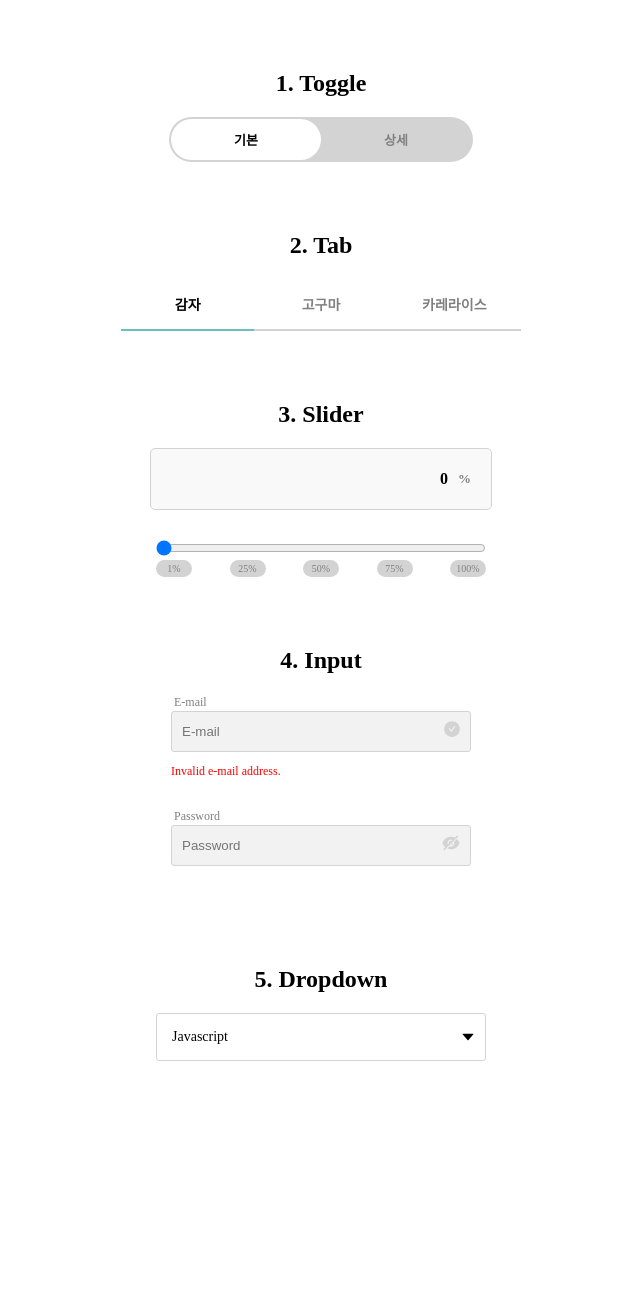
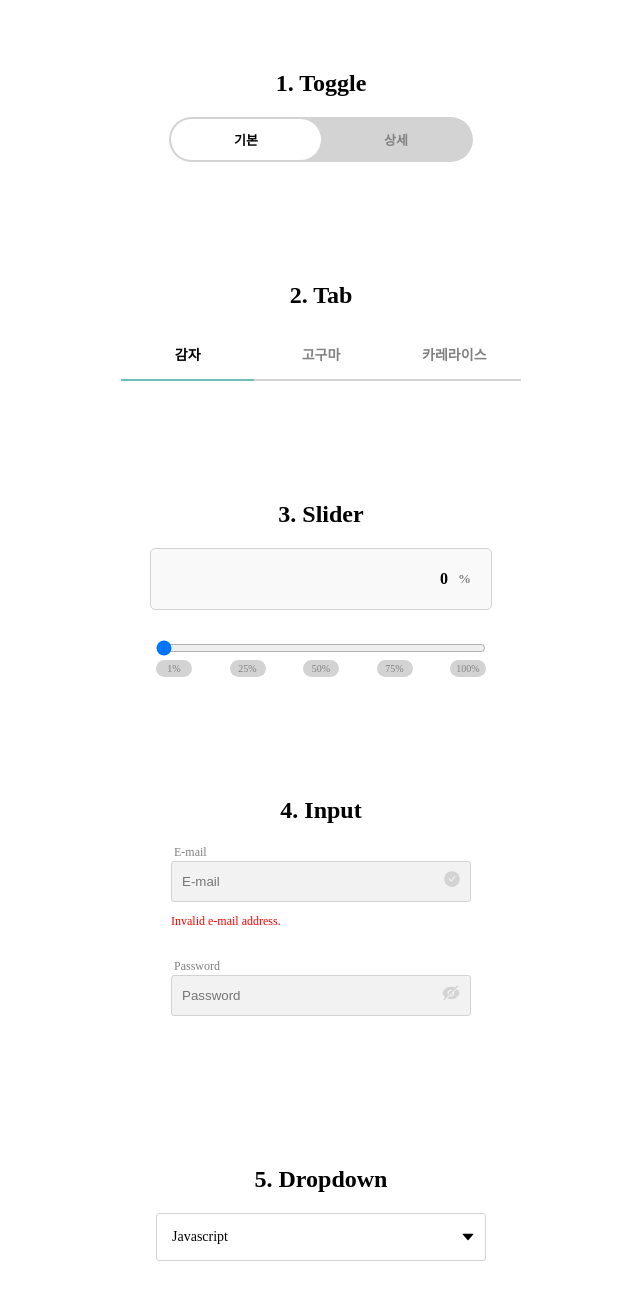
Before and after one commit to daseuls/wanted_pre_onboarding, a React (Create React App) app: page / in a window 1280 px wide. Shown: the top 1300 px of the page, without its empty margins (319-959 px from the left). Built offline with nearby package versions, Linux system fonts and the light colour scheme.

Commit message:
modify: toggle.js 리드미 수정, 코드 스타일 순서 변경

```diff
--- a/src/components/Dropdown.js
+++ b/src/components/Dropdown.js
@@ -2,7 +2,6 @@ import React, { useState, useRef } from "react";
 import styled from "styled-components";
 import { AiOutlineSearch, AiFillCaretDown } from "react-icons/ai";
 
-export default function Dropdown() {
 const SELECT_ITEM = [
   { id: 1, name: "Javascript" },
   { id: 2, name: "Typescript" },
@@ -16,10 +15,12 @@ export default function Dropdown() {
   { id: 10, name: "Kotlin" },
   { id: 11, name: "SQL" },
 ];
+
+export default function Dropdown() {
   const inputRef = useRef();
   const [itemList, setItemList] = useState(SELECT_ITEM);
   const [selectedItem, setSelectedItem] = useState(SELECT_ITEM[0].name);
-  const [isSelected, setIsSelected] = useState(false);
+  const [isDropdownOpen, setIsDropdownOpen] = useState(false);
 
   const onFilterItemList = () => {
     setItemList(
@@ -34,7 +35,7 @@ export default function Dropdown() {
       <Title>5. Dropdown</Title>
       <DropdownContainer>
         <DropdownSelectContainer>
-          <DropdownSelect onClick={() => setIsSelected(!isSelected)}>
+          <DropdownSelect onClick={() => setIsDropdownOpen(!isDropdownOpen)}>
             {selectedItem}
           </DropdownSelect>
           <IconContainer>
@@ -42,7 +43,7 @@ export default function Dropdown() {
           </IconContainer>
         </DropdownSelectContainer>
 
-        {isSelected ? (
+        {isDropdownOpen ? (
           <>
             <DropdownSearchInputContainer>
               <IconContainer>
@@ -58,7 +59,7 @@ export default function Dropdown() {
               {itemList.map((item) => (
                 <DropdownOption
                   onClick={() => {
-                    setIsSelected(false);
+                    setIsDropdownOpen(false);
                     setSelectedItem(item.name);
                   }}
                   key={item.id}
@@ -79,7 +80,7 @@ const Container = styled.div`
   display: flex;
   flex-direction: column;
   align-items: center;
-  margin: 50px 0;
+  margin-bottom: 50px;
   height: 500px;
 `;
 
--- a/src/components/Input.js
+++ b/src/components/Input.js
@@ -72,6 +72,7 @@ const Container = styled.div`
   flex-direction: column;
   justify-content: center;
   align-items: center;
+  margin-bottom: 100px;
 `;
 
 const Title = styled.h2``;
--- a/src/components/Slider.js
+++ b/src/components/Slider.js
@@ -43,7 +43,7 @@ const Container = styled.div`
   flex-direction: column;
   justify-content: center;
   align-items: center;
-  margin: 50px 0;
+  margin-bottom: 100px;
 `;
 
 const Title = styled.h2``;
--- a/src/components/Tab.js
+++ b/src/components/Tab.js
@@ -35,7 +35,7 @@ const Container = styled.div`
   flex-direction: column;
   justify-content: center;
   align-items: center;
-  margin: 50px 0;
+  margin-bottom: 100px;
 `;
 
 const Title = styled.h2``;
--- a/src/components/Toggle.js
+++ b/src/components/Toggle.js
@@ -24,19 +24,19 @@ const Container = styled.div`
   flex-direction: column;
   justify-content: center;
   align-items: center;
-  margin: 50px 0;
+  margin-top: 50px;
+  margin-bottom: 100px;
 `;
 
 const Title = styled.h2``;
 
 const ToggleContainer = styled.div`
-  display: inline-flex;
   position: relative;
+  display: flex;
   align-items: center;
+  padding: 0 2px;
+  background-color: lightgray;
   border-radius: 50px;
-  background-color: lightgray;
-  overflow: auto;
-  padding: 0 2px;
 `;
 
 const ToggleBtn = styled.div`
@@ -49,16 +49,16 @@ const ToggleBtn = styled.div`
 `;
 
 const ToggleTitle = styled.p`
+  color: ${(props) => (props.isSelected ? "black" : "gray")};
   font-size: 13px;
-  color: ${(props) => (props.isSelected ? "black" : "gray")};
 `;
 
 const ToggleSlider = styled.div`
   position: absolute;
-  transform: ${(props) => (props.isSelected ? null : "translateX(100%)")};
   width: 150px;
   height: 90%;
-  transition: all ease 0.3s;
   border-radius: 50px;
   background-color: white;
+  transform: ${(props) => (props.isSelected ? null : "translateX(100%)")};
+  transition: all ease 0.3s;
 `;
```
Also changed, not shown: 1 other file (tests, documents, lock files or other folders). Lines whose indentation alone changed are shown as unchanged.
